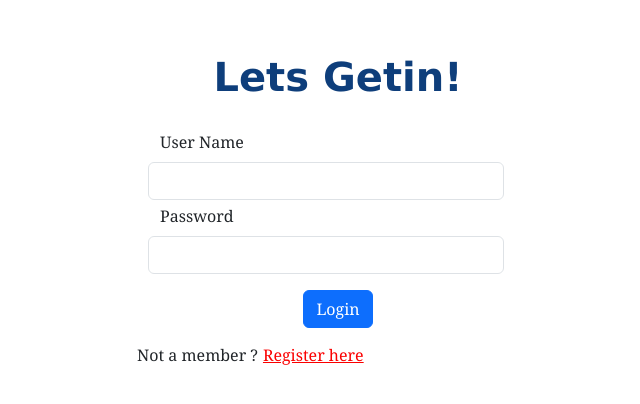
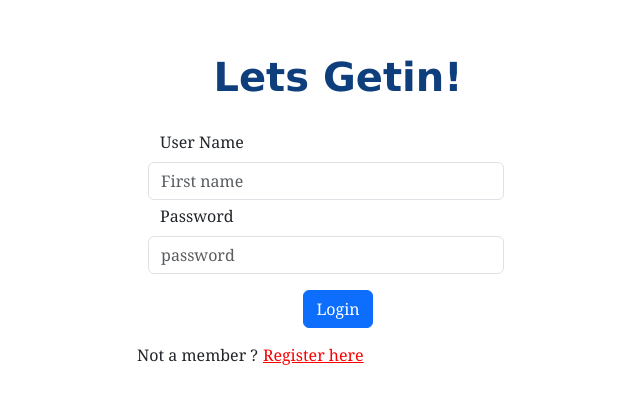
Before and after one commit to SelvakumarBoominathan/CleanEase-FrontEnd, a React (Vite) app: page /Login in a window 1280 px wide. Shown: the part 172-576 px from the top of the page, without its empty margins (302-942 px from the left). Built offline with nearby package versions, Linux system fonts and the light colour scheme.

Commit message:
login page setup in progress

```diff
--- a/package.json
+++ b/package.json
@@ -12,10 +12,12 @@
   "dependencies": {
     "axios": "^1.7.2",
     "bootstrap": "^5.3.3",
+    "formik": "^2.4.6",
     "lucide-react": "^0.396.0",
     "react": "^18.3.1",
     "react-bootstrap": "^2.10.3",
     "react-dom": "^18.3.1",
+    "react-hot-toast": "^2.4.1",
     "react-router-dom": "^6.23.1",
     "redux": "^5.0.1"
   },
--- a/src/_components/_Login/Login.jsx
+++ b/src/_components/_Login/Login.jsx
@@ -6,18 +6,31 @@ import Form from "react-bootstrap/Form";
 import Row from "react-bootstrap/Row";
 import "./Login-styles.css";
 import { Link } from "react-router-dom";
+import { Toaster } from "react-hot-toast";
+import { useFormik } from "formik";
 
 const Login = () => {
   const [validated, setValidated] = useState(false);
+  const [username, setUsername] = useState("");
+  const [password, setPassword] = useState("");
 
   const handleSubmit = (event) => {
+    event.preventDefault();
     const form = event.currentTarget;
     if (form.checkValidity() === false) {
+      setValidated(true);
       event.preventDefault();
       event.stopPropagation();
+      return;
     }
 
     setValidated(true);
+
+    // Need to write post method here to send the data for validation
+    console.log({ name: username, pass: password });
+    setUsername("");
+    setPassword("");
+    setValidated(false);
   };
 
   return (
@@ -39,10 +52,11 @@ const Login = () => {
             <Form.Control
               required
               type="text"
-              // placeholder="First name"
-              defaultValue=""
+              placeholder="First name"
+              name="username"
+              value={username}
+              onChange={(e) => setUsername(e.target.value)}
             />
-            <Form.Control.Feedback>Looks good!</Form.Control.Feedback>
           </Form.Group>
         </Row>
 
@@ -56,10 +70,11 @@ const Login = () => {
             <Form.Control
               required
               type="password"
-              // placeholder="password"
-              defaultValue=""
+              placeholder="password"
+              name="password"
+              value={password}
+              onChange={(e) => setPassword(e.target.value)}
             />
-            <Form.Control.Feedback>Looks good!</Form.Control.Feedback>
           </Form.Group>
         </Row>
 
```
Also changed, not shown: 1 other file (tests, documents, lock files or other folders).
